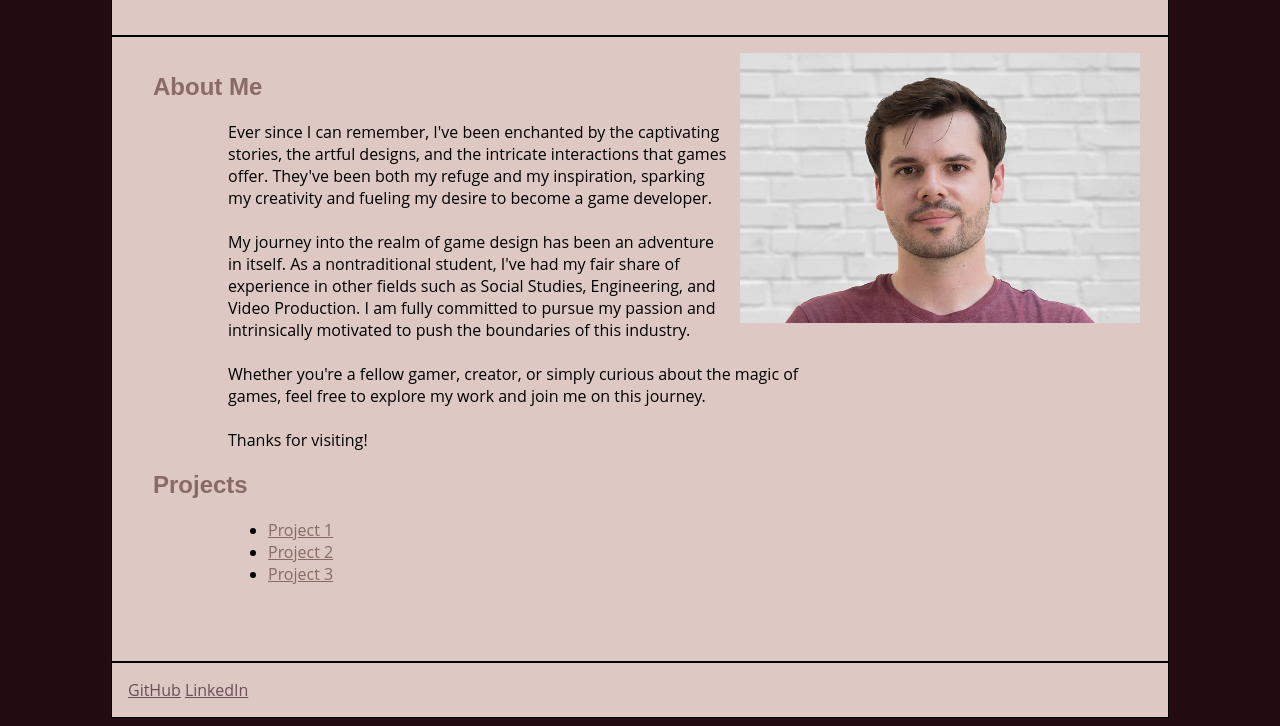
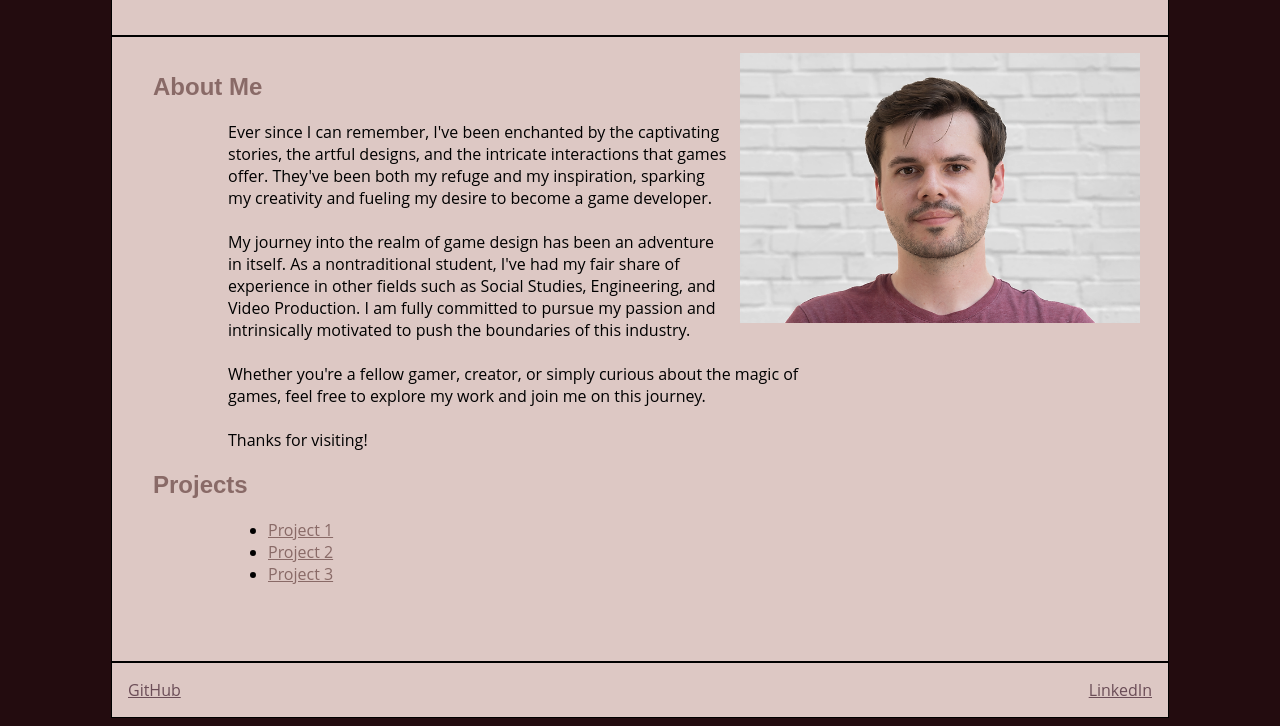
Before and after one commit to lmendrick/IGME235, a plain HTML site: page Homework/HomePage/index.html in a window 1280 px wide. Shown: the part 86-812 px from the top of the page. Drawn offline with Linux system fonts and the light colour scheme.

Commit message:
Aligned linkedin to right and fixed link

```diff
--- a/Homework/HomePage/index.html
+++ b/Homework/HomePage/index.html
@@ -52,7 +52,7 @@
 
 <footer>
     <a href="https://github.com/lmendrick/IGME235" target="_blank">GitHub</a>
-    <a href="https://github.com/lmendrick/IGME235" target="_blank" class="over">LinkedIn</a>
+    <a href="https://www.linkedin.com/in/lucas-mendrick-a66391291/" target="_blank" id="linkedin">LinkedIn</a>
 </footer>
 
 </html>
--- a/Homework/HomePage/style.css
+++ b/Homework/HomePage/style.css
@@ -56,8 +56,8 @@ img.over {
 
 } */
 
-a.over {
-    text-align: right;
+#linkedin {
+    float: right;
 }
 
 a:link {
```
